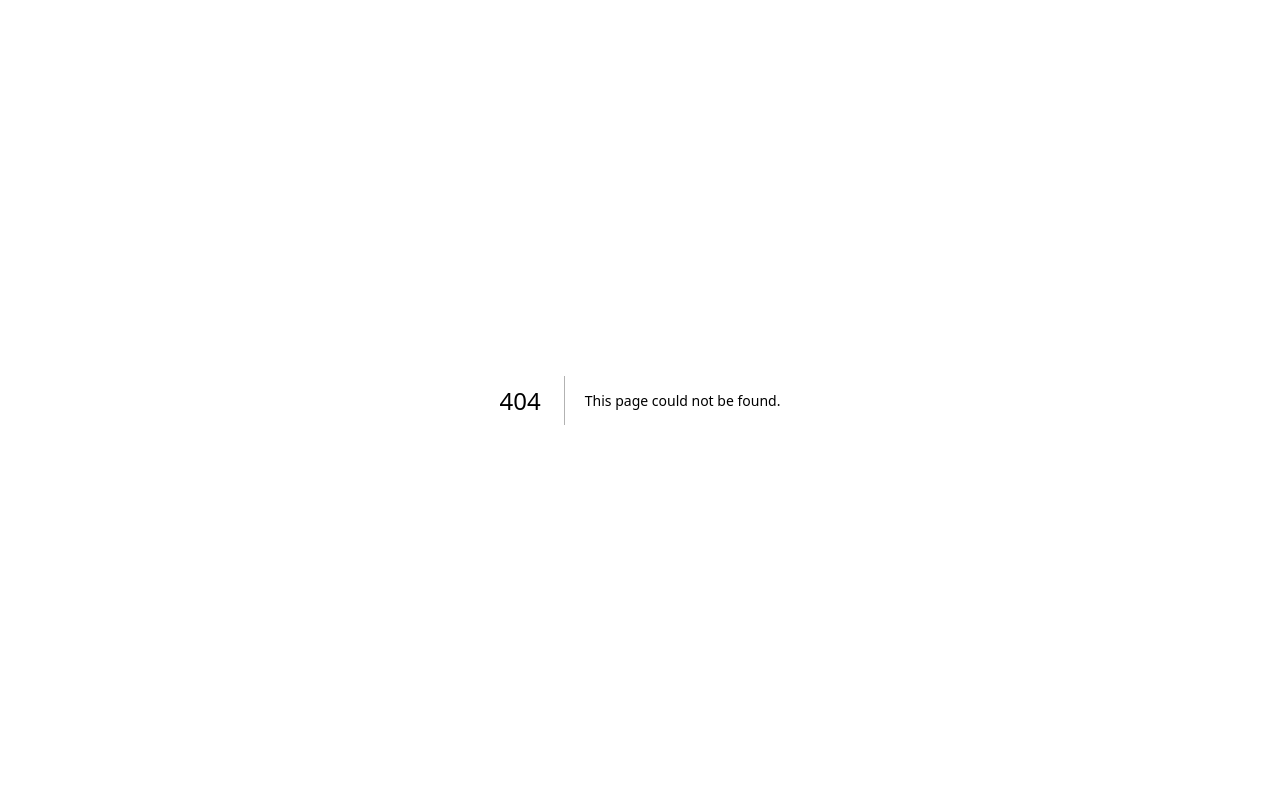
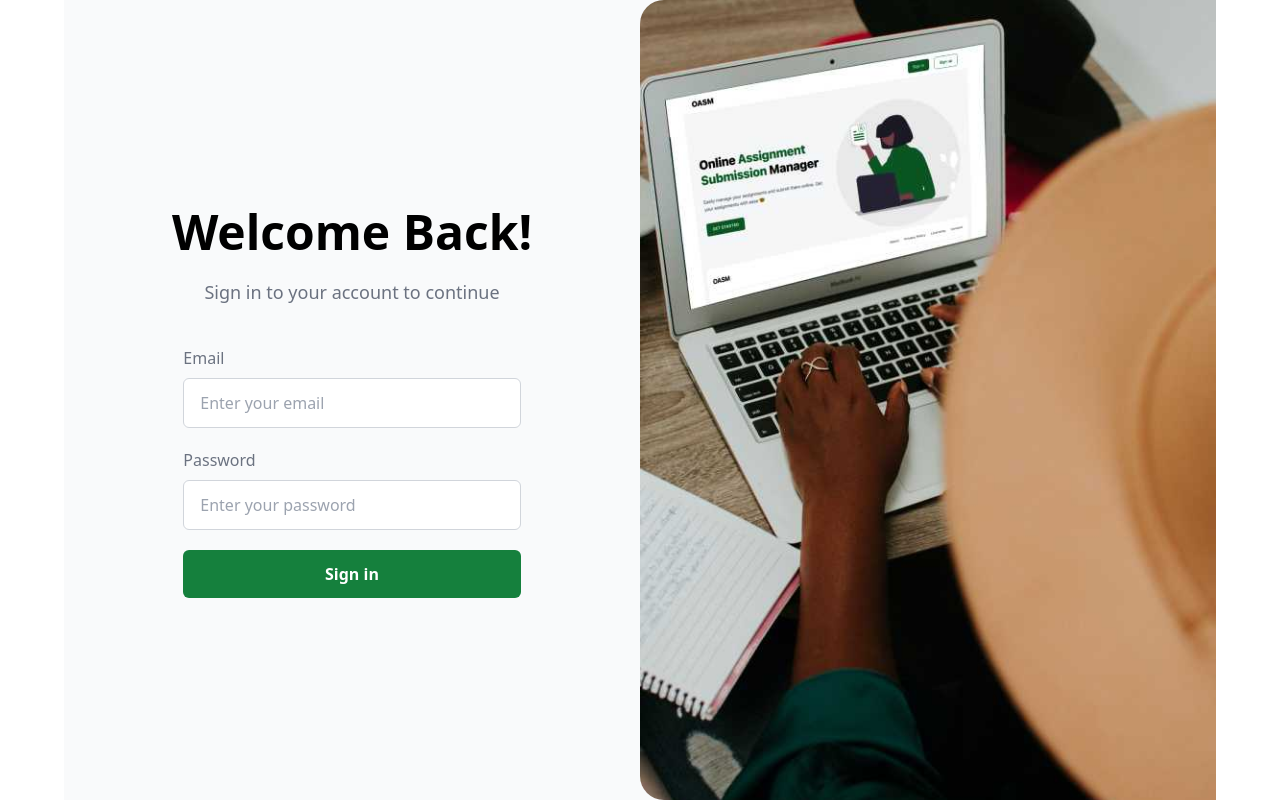
Before and after one commit to oasm-project/oasm-frontend, a Next.js app: page /signin in a window 1280 px wide. Before the commit this address had no page. Built offline with nearby package versions, Linux system fonts and the light colour scheme.

Commit message:
feat: add page

```diff
--- a/components/Layout/MainLayout.tsx
+++ b/components/Layout/MainLayout.tsx
@@ -4,14 +4,16 @@ import Navbar from "../Navbar";
 
 type Props = {
     children: React.ReactNode;
+    noNavbar?: boolean;
+    noFooter?: boolean;
 };
 
-function MainLayout({ children }: Props) {
+function MainLayout({ children, noFooter, noNavbar }: Props) {
     return (
         <div className="max-w-6xl mx-auto flex flex-col min-h-screen bg-gray-50 relative">
-            <Navbar />
+            {!noNavbar && <Navbar />}
             {children}
-            <Footer />
+            {!noFooter && <Footer />}
         </div>
     );
 }
--- a/components/Navbar.tsx
+++ b/components/Navbar.tsx
@@ -11,12 +11,17 @@ function Navbar({}: Props) {
             </Link>
 
             <div className="space-x-5">
-                <button className="text-white bg-green-700 hover:bg-green-800 focus:ring-4 focus:outline-none focus:ring-green-300 font-medium rounded-lg text-sm w-full sm:w-auto px-5 py-2.5 text-center dark:bg-green-600 dark:hover:bg-green-700 dark:focus:ring-green-800 transition-colors duration-300">
-                    Sign in
-                </button>
-                <button className="border border-green-700 bg-white text-green-700 hover:bg-green-800 hover:text-white focus:ring-4 focus:outline-none focus:ring-green-300 font-medium rounded-lg text-sm w-full sm:w-auto px-5 py-2.5 text-center dark:text-green-600 dark:hover:bg-green-700 dark:focus:ring-green-800 transition-colors duration-300">
-                    Sign up
-                </button>
+                <Link href="/signin">
+                    <button className="text-white bg-green-700 hover:bg-green-800 focus:ring-4 focus:outline-none focus:ring-green-300 font-medium rounded-lg text-sm px-5 py-2.5 text-center dark:bg-green-600 dark:hover:bg-green-700 dark:focus:ring-green-800 transition-colors duration-300">
+                        Sign in
+                    </button>
+                </Link>
+
+                <Link href="/signup">
+                    <button className="border border-green-700 bg-white text-green-700 hover:bg-green-800 hover:text-white focus:ring-4 focus:outline-none focus:ring-green-300 font-medium rounded-lg text-sm px-5 py-2.5 text-center dark:text-green-600 dark:hover:bg-green-700 dark:focus:ring-green-800 transition-colors duration-300">
+                        Sign up
+                    </button>
+                </Link>
             </div>
         </nav>
     );
--- a/package.json
+++ b/package.json
@@ -20,6 +20,7 @@
         "next": "13.1.6",
         "react": "18.2.0",
         "react-dom": "18.2.0",
+        "react-hook-form": "^7.43.8",
         "typescript": "4.9.5"
     },
     "devDependencies": {
--- /dev/null
+++ b/pages/signin.tsx
@@ -0,0 +1,71 @@
+import { MainLayout } from "@/components/Layout";
+import Image from "next/image";
+import React from "react";
+import { useForm } from "react-hook-form";
+
+type FormInputs = {
+    email: string;
+    password: string;
+};
+
+const SignIn = () => {
+    const {
+        register,
+        handleSubmit,
+        watch,
+        formState: { errors }
+    } = useForm<FormInputs>();
+    const onSubmit = (data: FormInputs) => console.log(data);
+    return (
+        <MainLayout noNavbar noFooter>
+            <div className="flex-1 flex justify-center items-center">
+                <div className="grid grid-cols-1 lg:grid-cols-2 w-full h-screen">
+                    <div className="w-full flex flex-col justify-center items-center px-5 md:px-10">
+                        <h1 className="text-5xl font-bold leading-tight text-center">Welcome Back!</h1>
+                        <p className="text-center mt-4 text-lg text-gray-500">Sign in to your account to continue</p>
+
+                        <form onSubmit={handleSubmit(onSubmit)} className="mt-10 space-y-5">
+                            <div className="space-y-2">
+                                <label htmlFor="email" className="text-gray-500">
+                                    Email
+                                </label>
+                                <input
+                                    type="email"
+                                    {...register("email", { required: true })}
+                                    placeholder="Enter your email"
+                                    className="w-full px-4 py-3 border border-gray-300 rounded-md focus:outline-none focus:ring-2 focus:ring-green-700 focus:border-transparent"
+                                />
+                                {errors.email && <span className="text-red-500">This field is required</span>}
+                            </div>
+
+                            <div className="space-y-2">
+                                <label htmlFor="password" className="text-gray-500">
+                                    Password
+                                </label>
+                                <input
+                                    type="password"
+                                    placeholder="Enter your password"
+                                    {...register("password", { required: true })}
+                                    className="w-full px-4 py-3 border border-gray-300 rounded-md focus:outline-none focus:ring-2 focus:ring-green-700 focus:border-transparent"
+                                />
+                                {errors.password && <span className="text-red-500">This field is required</span>}
+                            </div>
+
+                            <button type="submit" className="w-full px-6 py-3 bg-green-700 text-white rounded-md font-semibold">
+                                Sign in
+                            </button>
+                        </form>
+                    </div>
+
+                    <div className="w-full h-full justify-center items-center hidden lg:flex rounded-l-3xl overflow-hidden">
+                        <div className="relative w-full h-full">
+                            <Image className="object-cover" src="/assets/images/signin.jpg" alt="hero image" fill />
+                        </div>
+                    </div>
+                </div>
+            </div>
+        </MainLayout>
+    );
+};
+
+export default SignIn;
--- /dev/null
+++ b/pages/signup.tsx
@@ -0,0 +1,14 @@
+import { MainLayout } from "@/components/Layout";
+import React from "react";
+
+const SignUp = () => {
+    return (
+        <MainLayout>
+            <div className="px-5 md:px-10 pt-36 flex-1">
+                <h1>Hello World! @Signup</h1>
+            </div>
+        </MainLayout>
+    );
+};
+
+export default SignUp;
```
Also changed, not shown: public/assets/images/signin.jpg (added), 1 other file (tests, documents, lock files or other folders).
